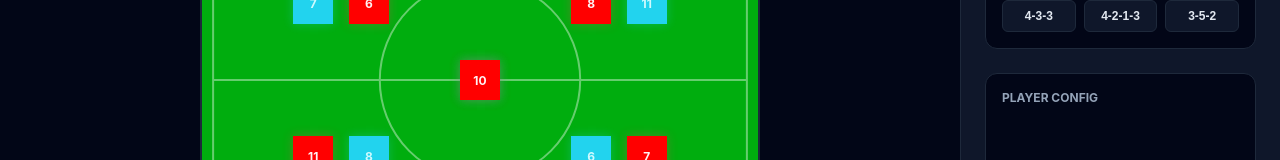
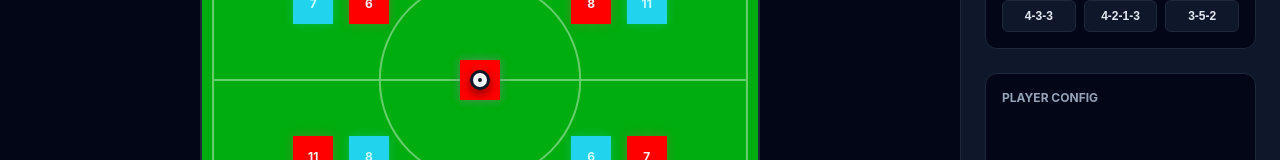
Before and after one commit to abdulgafarabdurrasheed/tactics-board, a React (Vite) app: page / in a window 1280 px wide. Shown: the part 320-480 px from the top of the page. Built offline with nearby package versions, Linux system fonts and the light colour scheme.

Commit message:
Added savable "BALL" component, that defaults to the center of the pitch

```diff
--- a/src/App.tsx
+++ b/src/App.tsx
@@ -2,7 +2,7 @@ import FootballField from "./components/FootballField";
 import "./App.css";
 import { useState, useRef, useEffect } from "react";
 import { FORMATIONS, ROLES, generateInitialPlayers } from "./constants";
-import type { Player, Phase, ToolType, Arrow, TeamType } from "./types";
+import type { Player, Phase, ToolType, Arrow, TeamType, Coordinates } from "./types";
 import html2canvas from 'html2canvas';
 import {
   Move,
@@ -17,6 +17,7 @@ import {
 
 const SAVED_PLAYERS_KEY = "tactics_board_layers";
 const SAVED_ARROWS_KEY = "tactics_board_arrows";
+const SAVED_BALL_KEY = "tactics_board_ball";
 
 const loadSavedPlayers = (): Player[] => {
   const saved = localStorage.getItem(SAVED_PLAYERS_KEY);
@@ -32,6 +33,14 @@ const loadSavedArrows = (): Arrow[] => {
   } return [];
 };
 
+const loadSavedBall = (): Coordinates => {
+  const saved = localStorage.getItem(SAVED_BALL_KEY);
+  if (saved) {
+    try { return JSON.parse(saved); } catch (e) { console.error(e); }
+  }
+  return { x: 50, y: 50 };
+}
+
 
 function App() {
   const [players, setPlayers] = useState<Player[]>(loadSavedPlayers);
@@ -41,6 +50,7 @@ function App() {
   const [arrows, setArrows] = useState<Arrow[]>(loadSavedArrows);
   const [toastMessage, setToastMessage] = useState<string | null>(null);
   const [activeTab, setActiveTab] = useState<'field' | 'dashboard'>('field');
+  const [ballPosition, setBallPosition] = useState<Coordinates>(loadSavedBall);
   const [drawState, setDrawState] = useState({
     isDrawing: false,
     startX: 0,
@@ -135,6 +145,9 @@ function App() {
   useEffect(() => {
     localStorage.setItem(SAVED_ARROWS_KEY, JSON.stringify(arrows));
   }, [arrows]);
+  useEffect(() => {
+    localStorage.setItem(SAVED_BALL_KEY, JSON.stringify(ballPosition));
+  }, [ballPosition]);
 
   const getCoordinates = (
     e: globalThis.MouseEvent | globalThis.TouchEvent | React.PointerEvent,
@@ -179,6 +192,22 @@ function App() {
     });
   };
 
+  const handleBallPosition = (e: React.PointerEvent) => {
+    if (tool !== "select") return;
+    e.stopPropagation();
+    setSelectedPlayerId(null);
+
+    const coordinates = getCoordinates(e);
+    setDragged({
+      isDragging: true,
+      id: 'match-ball',
+      startX: coordinates.x,
+      startY: coordinates.y,
+      currentX: ballPosition.x,
+      currentY: ballPosition.y,
+    });
+  };
+
   const handleFieldPointerDown = (e: React.PointerEvent) => {
     if (tool === "select") {
       setSelectedPlayerId(null);
@@ -206,6 +235,16 @@ function App() {
         const deltaY = coordinates.y - dragged.startY;
         const newX = Math.max(0, Math.min(100, dragged.currentX + deltaX));
         const newY = Math.max(0, Math.min(100, dragged.currentY + deltaY));
+
+        if(dragged.id === 'match-ball') {
+          setBallPosition({ x: newX, y: newY });
+        } else {
+          setPlayers(prev => prev.map(p =>
+            p.id === dragged.id
+              ? { ...p, position: { ...p.position, [phase]: { x: newX, y: newY } } }
+              : p
+          ));
+        }
 
         setPlayers((prev) =>
           prev.map((p) =>
@@ -315,6 +354,8 @@ function App() {
           arrows={arrows}
           drawState={drawState}
           tool={tool}
+          ballPosition={ballPosition}
+          onBallPointerDown={handleBallPosition}
         />
       </div>
       <div className={`dashboard-section ${activeTab === 'field' ? 'mobile-hidden' : ''}`}>
--- a/src/components/FootballField.css
+++ b/src/components/FootballField.css
@@ -1,7 +1,7 @@
 .field-container {
     position: relative;
     width: 100%;
-    max-width: 70vh; /* Bound it by viewport height so it never causes vertical scrolling */
+    max-width: 70vh;
     aspect-ratio: 2 / 3;
     background-color: var(--pitch-green);
     border: 2px solid var(--bg-panel);
@@ -18,3 +18,34 @@
     pointer-events: none;
     opacity: 0.4;
 }
+
+.match-ball {
+    position: absolute;
+    transform: translate(-50%, -50%);
+    width: 1.25rem;
+    height: 1.25rem;
+    background-color: #f8fafc;
+    border: 3px solid #0f172a;
+    border-radius: 50%;
+    z-index: 25;
+    cursor: grab;
+    pointer-events: auto;
+    box-shadow: 0 4px 10px rgba(0, 0, 0, 0.5);
+    display: flex;
+    align-items: center;
+    justify-content: center;
+    transition: box-shadow 0.2s;
+}
+
+.match-ball:active {
+    cursor: grabbing;
+    box-shadow: 0 8px 15px rgba(0, 0, 0, 0.6);
+}
+
+.match-ball::after {
+    content: '';
+    width: 4px;
+    height: 4px;
+    background-color: #0f172a;
+    border-radius: 50%;
+}
--- a/src/components/FootballField.tsx
+++ b/src/components/FootballField.tsx
@@ -1,4 +1,4 @@
-import type { Player, Phase, ToolType, Arrow } from "../types";
+import type { Player, Phase, ToolType, Arrow, Coordinates } from "../types";
 import PlayerCard from "./PlayerCard";
 import "./FootballField.css";
 
@@ -18,6 +18,8 @@ interface FootballFieldProps {
     currentY: number;
   };
   tool: ToolType;
+  ballPosition: Coordinates;
+  onBallPointerDown: (e: React.PointerEvent) => void;
 }
 
 export default function FootballField({
@@ -30,6 +32,8 @@ export default function FootballField({
   arrows,
   drawState,
   tool,
+  ballPosition,
+  onBallPointerDown,
 }: FootballFieldProps) {
   return (
     <div
@@ -176,8 +180,17 @@ export default function FootballField({
           width: "100%",
           height: "100%",
           pointerEvents: "none",
+          zIndex: 20,
         }}
       >
+        <div
+          className="match-ball"
+          style={{ left: `${ballPosition.x}%`, top: `${ballPosition.y}%` }}
+          onPointerDown={onBallPointerDown}
+        >
+
+        </div>
+
         {players.map((player) => (
           <PlayerCard
             key={player.id}
```
